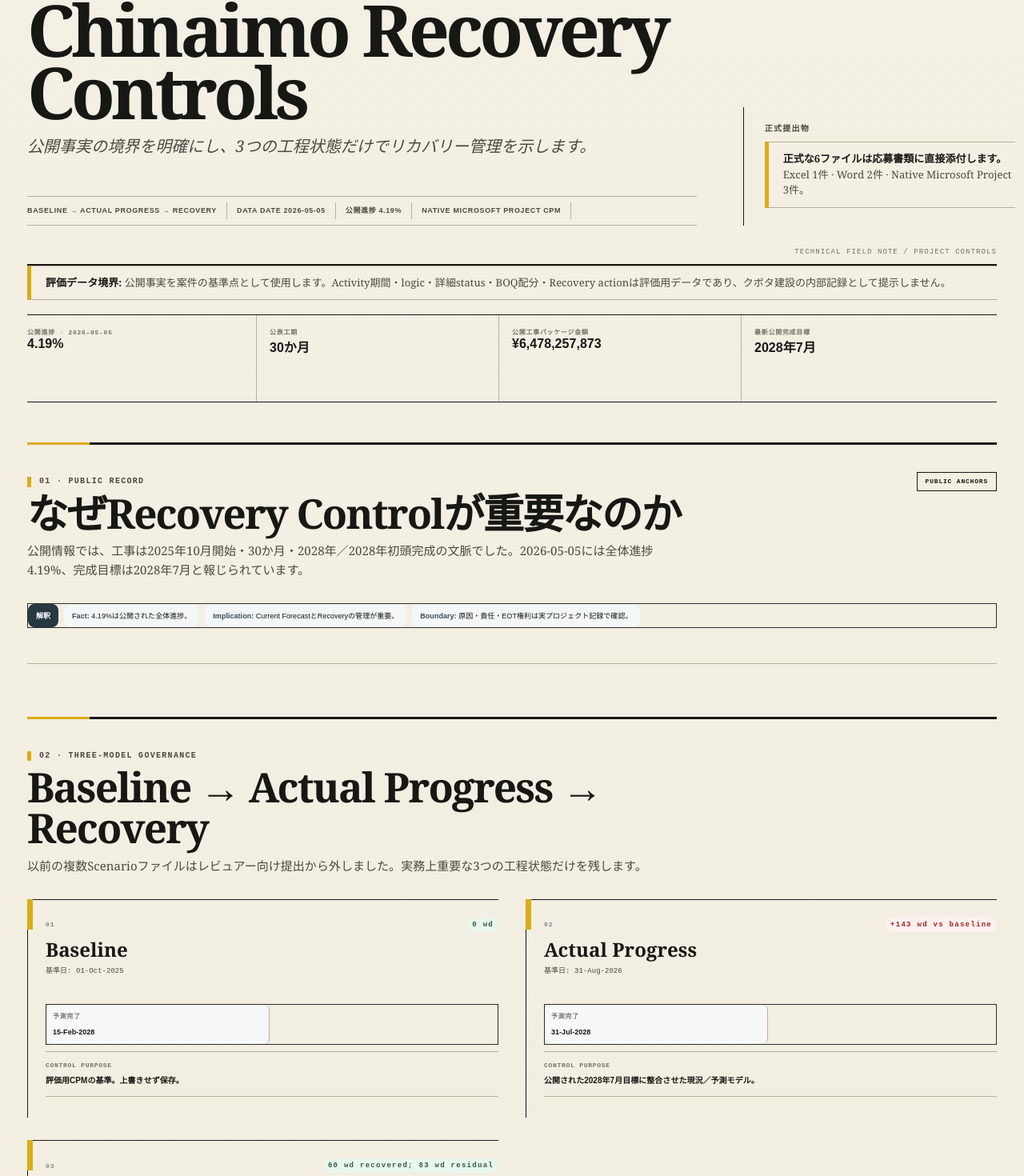
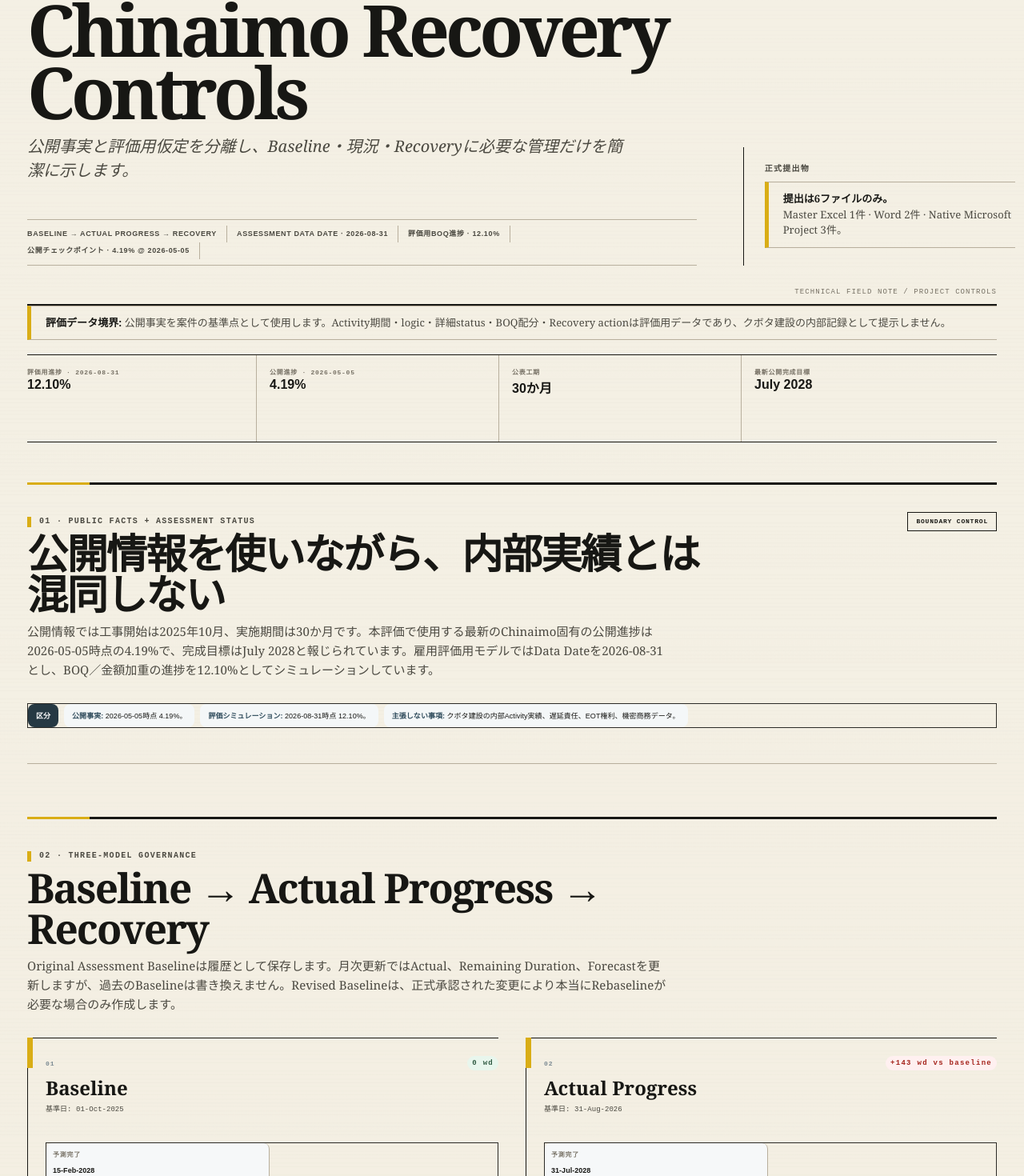
Before and after one commit to michaelfutol/Michael-Futol-Chinaimo-Project-Controls, a Next.js app: page /ja in a window 1280 px wide. Shown: the part 294-1764 px from the top of the page at 80% size. Built offline with nearby package versions, Linux system fonts and the light colour scheme.

Commit message:
website: align Japanese reviewer page to 31-Aug assessment status

```diff
--- a/app/ja/page.tsx
+++ b/app/ja/page.tsx
@@ -7,9 +7,10 @@ export const metadata: Metadata = {
 };
 
 const money=(n:number)=>new Intl.NumberFormat('ja-JP',{maximumFractionDigits:0}).format(n);
+const pct=(n:number)=>`${n.toFixed(2)}%`;
 const modelJa:Record<string,{name:string,purpose:string}>={
-  baseline:{name:'Baseline',purpose:'評価用CPMの基準。上書きせず保存。'},
-  actual:{name:'Actual Progress',purpose:'公開された2028年7月目標に整合させた現況／予測モデル。'},
+  baseline:{name:'Baseline',purpose:'評価用CPMの基準。履歴として保存し、上書きしない。'},
+  actual:{name:'Actual Progress',purpose:'2026-08-31をData Dateとする現況／予測モデル。'},
   recovery:{name:'Recovery',purpose:'現場検証を前提とする部分リカバリーのテスト。'}
 };
 
@@ -22,23 +23,25 @@ export default function JapanesePage(){
     </div>
 
     <section className="hero">
-      <div className="heroCopy"><div className="eyebrow">MICHAEL FUTOL · PROJECT CONTROLS TECHNICAL ASSESSMENT</div><h1>Chinaimo Recovery Controls</h1><p className="heroLead">公開事実の境界を明確にし、3つの工程状態だけでリカバリー管理を示します。</p><div className="heroTags"><span>Baseline → Actual Progress → Recovery</span><span>Data Date 2026-05-05</span><span>公開進捗 4.19%</span><span>Native Microsoft Project CPM</span></div></div>
-      <div className="heroAction"><div className="deliverableLabel">正式提出物</div><div className="notice" style={{margin:0}}><b>正式な6ファイルは応募書類に直接添付します。</b><br/>Excel 1件 · Word 2件 · Native Microsoft Project 3件。</div></div>
+      <div className="heroCopy"><div className="eyebrow">MICHAEL FUTOL · PROJECT CONTROLS TECHNICAL ASSESSMENT</div><h1>Chinaimo Recovery Controls</h1><p className="heroLead">公開事実と評価用仮定を分離し、Baseline・現況・Recoveryに必要な管理だけを簡潔に示します。</p><div className="heroTags"><span>Baseline → Actual Progress → Recovery</span><span>Assessment Data Date · 2026-08-31</span><span>評価用BOQ進捗 · {pct(m.assessmentProgress)}</span><span>公開チェックポイント · {pct(m.publicProgress)} @ 2026-05-05</span></div></div>
+      <div className="heroAction"><div className="deliverableLabel">正式提出物</div><div className="notice" style={{margin:0}}><b>提出は6ファイルのみ。</b><br/>Master Excel 1件 · Word 2件 · Native Microsoft Project 3件。</div></div>
     </section>
 
     <section className="notice"><b>評価データ境界:</b> 公開事実を案件の基準点として使用します。Activity期間・logic・詳細status・BOQ配分・Recovery actionは評価用データであり、クボタ建設の内部記録として提示しません。</section>
 
-    <section className="kpis"><Kpi label="公開進捗 · 2026-05-05" value={`${m.publicProgress.toFixed(2)}%`}/><Kpi label="公表工期" value={`${m.publishedDurationMonths}か月`}/><Kpi label="公開工事パッケージ金額" value={`¥${money(m.publicPackageValue)}`}/><Kpi label="最新公開完成目標" value="2028年7月"/></section>
+    <section className="kpis"><Kpi label="評価用進捗 · 2026-08-31" value={pct(m.assessmentProgress)}/><Kpi label="公開進捗 · 2026-05-05" value={pct(m.publicProgress)}/><Kpi label="公表工期" value={`${m.publishedDurationMonths}か月`}/><Kpi label="最新公開完成目標" value={m.publicCurrentCompletion}/></section>
 
-    <section className="panel"><div className="sectionHead"><div><span className="sectionNo">01 · PUBLIC RECORD</span><h2>なぜRecovery Controlが重要なのか</h2><p>公開情報では、工事は2025年10月開始・30か月・2028年／2028年初頭完成の文脈でした。2026-05-05には全体進捗4.19%、完成目標は2028年7月と報じられています。</p></div><span className="statusPill muted">PUBLIC ANCHORS</span></div><div className="commentaryRule"><b>解釈</b><span><strong>Fact:</strong> 4.19%は公開された全体進捗。</span><span><strong>Implication:</strong> Current ForecastとRecoveryの管理が重要。</span><span><strong>Boundary:</strong> 原因・責任・EOT権利は実プロジェクト記録で確認。</span></div></section>
+    <section className="panel"><div className="sectionHead"><div><span className="sectionNo">01 · PUBLIC FACTS + ASSESSMENT STATUS</span><h2>公開情報を使いながら、内部実績とは混同しない</h2><p>公開情報では工事開始は2025年10月、実施期間は30か月です。本評価で使用する最新のChinaimo固有の公開進捗は2026-05-05時点の{pct(m.publicProgress)}で、完成目標は{m.publicCurrentCompletion}と報じられています。雇用評価用モデルではData Dateを2026-08-31とし、BOQ／金額加重の進捗を{pct(m.assessmentProgress)}としてシミュレーションしています。</p></div><span className="statusPill muted">BOUNDARY CONTROL</span></div><div className="commentaryRule"><b>区分</b><span><strong>公開事実:</strong> 2026-05-05時点 {pct(m.publicProgress)}。</span><span><strong>評価シミュレーション:</strong> 2026-08-31時点 {pct(m.assessmentProgress)}。</span><span><strong>主張しない事項:</strong> クボタ建設の内部Activity実績、遅延責任、EOT権利、機密商務データ。</span></div></section>
 
-    <section className="panel"><div className="sectionHead"><div><span className="sectionNo">02 · THREE-MODEL GOVERNANCE</span><h2>Baseline → Actual Progress → Recovery</h2><p>以前の複数Scenarioファイルはレビュアー向け提出から外しました。実務上重要な3つの工程状態だけを残します。</p></div></div><div className="scenarioGrid">{assessment.models.map((model,index)=>{const j=modelJa[model.id];return <article className="scenario" key={model.id}><div className="scenarioTop"><span>{String(index+1).padStart(2,'0')}</span><b className={model.id==='actual'?'impactBad':'impactOk'}>{model.delta}</b></div><h3>{j.name}</h3><p className="activityName">基準日: {model.anchor}</p><div className="scenarioDates"><div><small>予測完了</small><b>{model.finish}</b></div></div><div className="solutionBox"><small>CONTROL PURPOSE</small><strong>{j.purpose}</strong></div></article>})}</div><p className="controlNote"><b>重要:</b> Baselineとの差143作業日は評価モデル間の予測差です。契約遅延、EOT権利、責任判断として提示していません。</p></section>
+    <section className="panel"><div className="sectionHead"><div><span className="sectionNo">02 · THREE-MODEL GOVERNANCE</span><h2>Baseline → Actual Progress → Recovery</h2><p>Original Assessment Baselineは履歴として保存します。月次更新ではActual、Remaining Duration、Forecastを更新しますが、過去のBaselineは書き換えません。Revised Baselineは、正式承認された変更により本当にRebaselineが必要な場合のみ作成します。</p></div></div><div className="scenarioGrid">{assessment.models.map((model,index)=>{const j=modelJa[model.id];return <article className="scenario" key={model.id}><div className="scenarioTop"><span>{String(index+1).padStart(2,'0')}</span><b className={model.id==='actual'?'impactBad':'impactOk'}>{model.delta}</b></div><h3>{j.name}</h3><p className="activityName">基準日: {model.anchor}</p><div className="scenarioDates"><div><small>予測完了</small><b>{model.finish}</b></div></div><div className="solutionBox"><small>CONTROL PURPOSE</small><strong>{j.purpose}</strong></div></article>})}</div><p className="controlNote"><b>契約上の境界:</b> Baselineとの差{m.currentDifferenceWorkingDays}作業日は評価モデル間のForecast差であり、自動的にEOT、補償対象遅延、責任判定を意味しません。</p></section>
 
-    <section className="panel"><div className="sectionHead"><div><span className="sectionNo">03 · RECOVERY TEST</span><h2>全回復を装わず、部分Recoveryを検証</h2><p>Current Forecast 2028-07-31から60作業日の改善をテストし、2028-05-22をRecovery Targetとします。評価Baselineとの差は83作業日残ります。</p></div><span className="statusPill">FIELD-VALIDATE</span></div><div className="tableScroll"><table><thead><tr><th>Activity</th><th>Workfront</th><th>目標</th><th>Assessment action</th><th>実施Gate</th></tr></thead><tbody>{assessment.recoveryActions.map(r=><tr key={r.activity}><td><code>{r.activity}</code></td><td>{r.workfront}</td><td>{r.gain}作業日</td><td>{r.action}</td><td>{r.gate}</td></tr>)}</tbody></table></div><div className="controlRule"><b>Recovery Approval Gate</b><span>Construction</span><span>Engineering</span><span>Procurement</span><span>QA/QC</span><span>HSE</span><span>Commercial</span></div></section>
+    <section className="panel"><div className="sectionHead"><div><span className="sectionNo">03 · RECOVERY TEST</span><h2>見栄えではなく、説明できるRecoveryを残す</h2><p>評価用RecoveryはCurrent Forecast {m.currentForecast}から{m.recoveryGainWorkingDays}作業日の改善を目標とし、{m.recoveryForecast}まで短縮するテストです。Assessment Baselineとの差{m.residualDifferenceWorkingDays}作業日は、Rebaselineで隠さず残します。</p></div><span className="statusPill">FIELD-VALIDATE</span></div><div className="tableScroll"><table><thead><tr><th>Activity</th><th>Workfront</th><th>目標</th><th>Assessment action</th><th>実施Gate</th></tr></thead><tbody>{assessment.recoveryActions.map(r=><tr key={r.activity}><td><code>{r.activity}</code></td><td>{r.workfront}</td><td>{r.gain}作業日</td><td>{r.action}</td><td>{r.gate}</td></tr>)}</tbody></table></div><div className="controlRule"><b>Recovery Approval Gate</b><span>Construction</span><span>Engineering</span><span>Procurement</span><span>QA/QC</span><span>HSE</span><span>Commercial</span></div></section>
 
-    <section className="panel downloads" id="submission"><div className="downloadIntro"><span className="sectionNo">04 · FORMAL ATTACHMENT SET</span><h2>正式提出は6ファイルのみ</h2><p>Webサイトはレビュー用の説明レイヤーです。正本ファイルは応募時に直接添付します。</p></div><div className="authorityGrid"><div><span className="authorityTool">EXCEL</span><b>Michael_Futol_Chinaimo_Project_Controls.xlsx</b><p>Master controls workbook.</p></div><div><span className="authorityTool">WORD</span><b>English + 日本語 reviewer companions</b><p>レビュアー向け説明資料2件。</p></div><div><span className="authorityTool">MS PROJECT</span><b>Baseline + Actual Progress + Recovery</b><p>Native .mpp 3件のみ。</p></div></div></section>
+    <section className="panel"><div className="sectionHead"><div><span className="sectionNo">04 · MONTHLY CONTROL / IPC</span><h2>月次管理はシンプルな一連の流れで示す</h2><p>本評価では月次報告を作業上の明確なConventionとして使用します。Measurement → Earned Progress → Current Forecast → Sample Interim Payment Certificateの順です。実際の請求締日、Retention、Advance Recovery、税、認証条件はContract Particular Conditionsに従います。</p></div></div><div className="commentaryRule"><b>Baseline Governance</b><span><strong>Rev 0:</strong> Original Assessment Baselineを保存。</span><span><strong>Monthly Update:</strong> Actual、Remaining Duration、Forecastを更新。</span><span><strong>Revised Baseline:</strong> 正式承認された変更で必要な場合のみ作成。</span></div></section>
 
-    <section className="panel" id="sources"><div className="sectionHead"><div><span className="sectionNo">05 · SOURCES</span><h2>公開事実は独立確認可能</h2><p>評価の基準点として使用した公開情報です。</p></div></div><div className="sourceList">{assessment.sources.map(s=><a href={s.url} target="_blank" rel="noreferrer" key={s.url}>{s.label} ↗</a>)}</div></section>
+    <section className="panel downloads" id="submission"><div className="downloadIntro"><span className="sectionNo">05 · FORMAL ATTACHMENT SET</span><h2>正式提出は6ファイルのみ</h2><p>Webサイトはレビュー用の説明レイヤーです。正本ファイルは応募時に直接添付します。</p></div><div className="authorityGrid"><div><span className="authorityTool">EXCEL</span><b>Michael_Futol_Chinaimo_Project_Controls.xlsx</b><p>月次StatusとSample IPCを含むMaster Controls Workbook。</p></div><div><span className="authorityTool">WORD</span><b>English + 日本語 reviewer companions</b><p>簡潔なReviewer FAQとControl rationale。</p></div><div><span className="authorityTool">MS PROJECT</span><b>Baseline + Actual Progress + Recovery</b><p>Native .mpp 3件のみ。</p></div></div></section>
+
+    <section className="panel" id="sources"><div className="sectionHead"><div><span className="sectionNo">06 · SOURCES</span><h2>公開事実は独立確認可能</h2><p>公開情報と評価用データを分離しています。公開工事パッケージ金額: ¥{money(m.publicPackageValue)}。</p></div></div><div className="sourceList">{assessment.sources.map(s=><a href={s.url} target="_blank" rel="noreferrer" key={s.url}>{s.label} ↗</a>)}</div></section>
 
     <footer><div><b>Michael Futol</b><span>Chinaimo Project Controls Recovery Assessment · 日本語レビュー</span></div><a href="#top">Top ↑</a></footer>
   </main>
```
